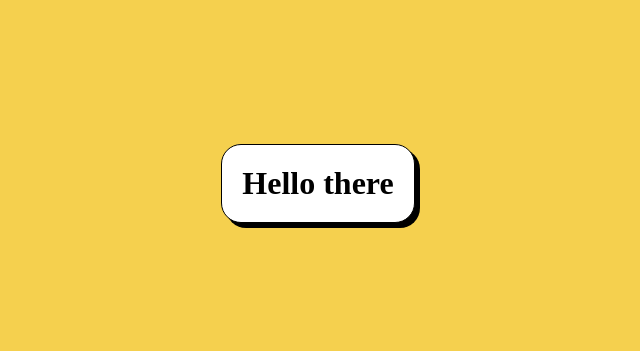
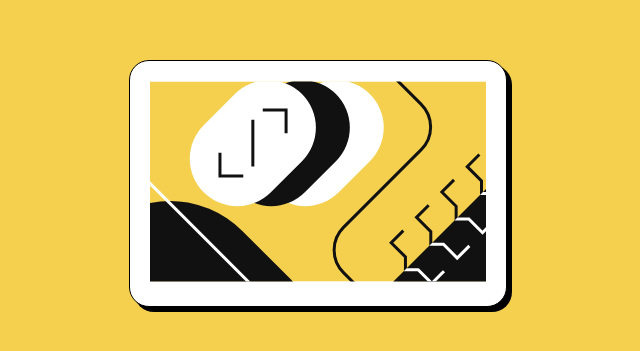
Before and after one commit to Shittuadedamola/blog-preview-card, a React (Vite) app: page / in a window 1280 px wide. Shown: the part 217-568 px from the top of the page, without its empty margins (322-962 px from the left). Built offline with nearby package versions, Linux system fonts and the light colour scheme.

Commit message:
hero picture added

```diff
--- a/src/Components/Header.jsx
+++ b/src/Components/Header.jsx
@@ -1,9 +1,11 @@
-
+import illustration from "../assets/illustration-article.svg";
 
 const Header = () => {
   return (
     <>
-      <h1>Hello there</h1>
+      <div>
+        <img src={illustration} alt="" />
+      </div>
     </>
   )
 }
--- a/src/index.css
+++ b/src/index.css
@@ -18,5 +18,6 @@
   border: 1px solid black;
   border-radius: 20px;
   padding: 20px;
+  margin: 20px;
   box-shadow: 5px 5px 0px #000;
 }
```
